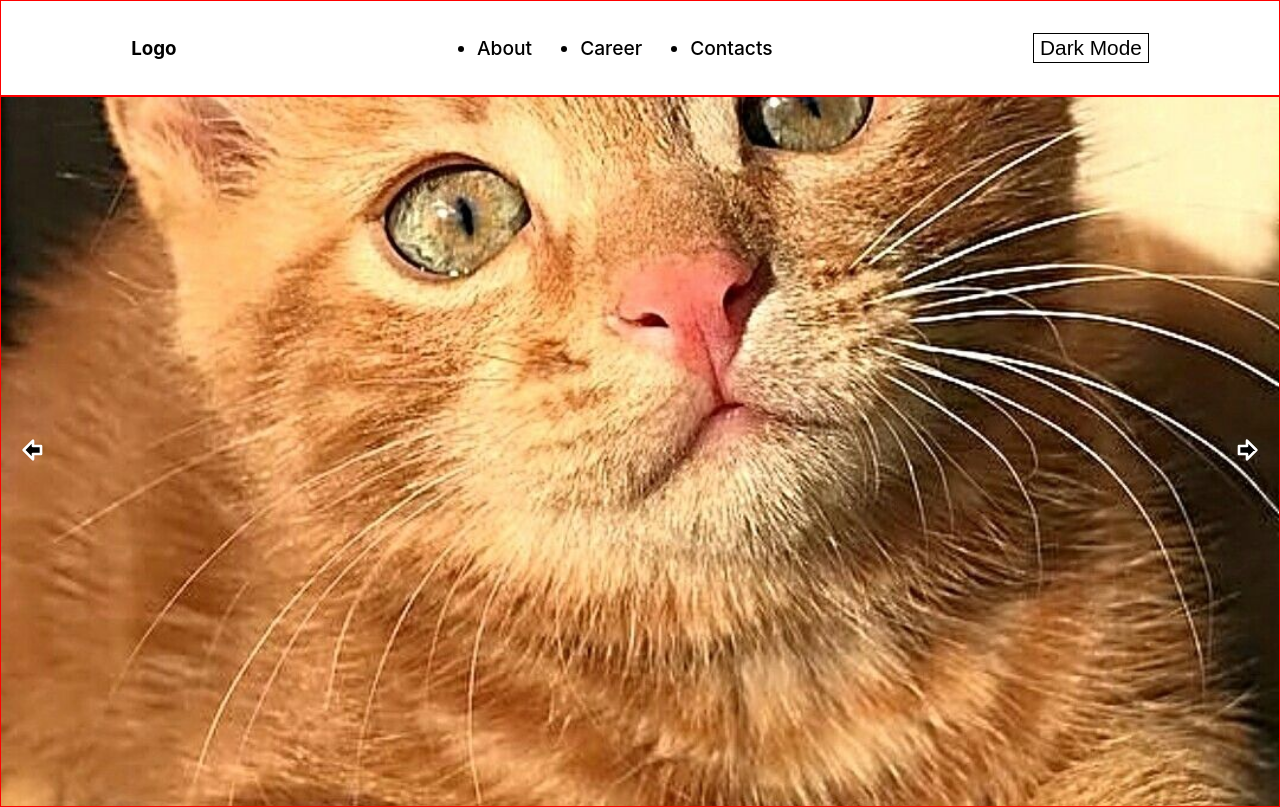
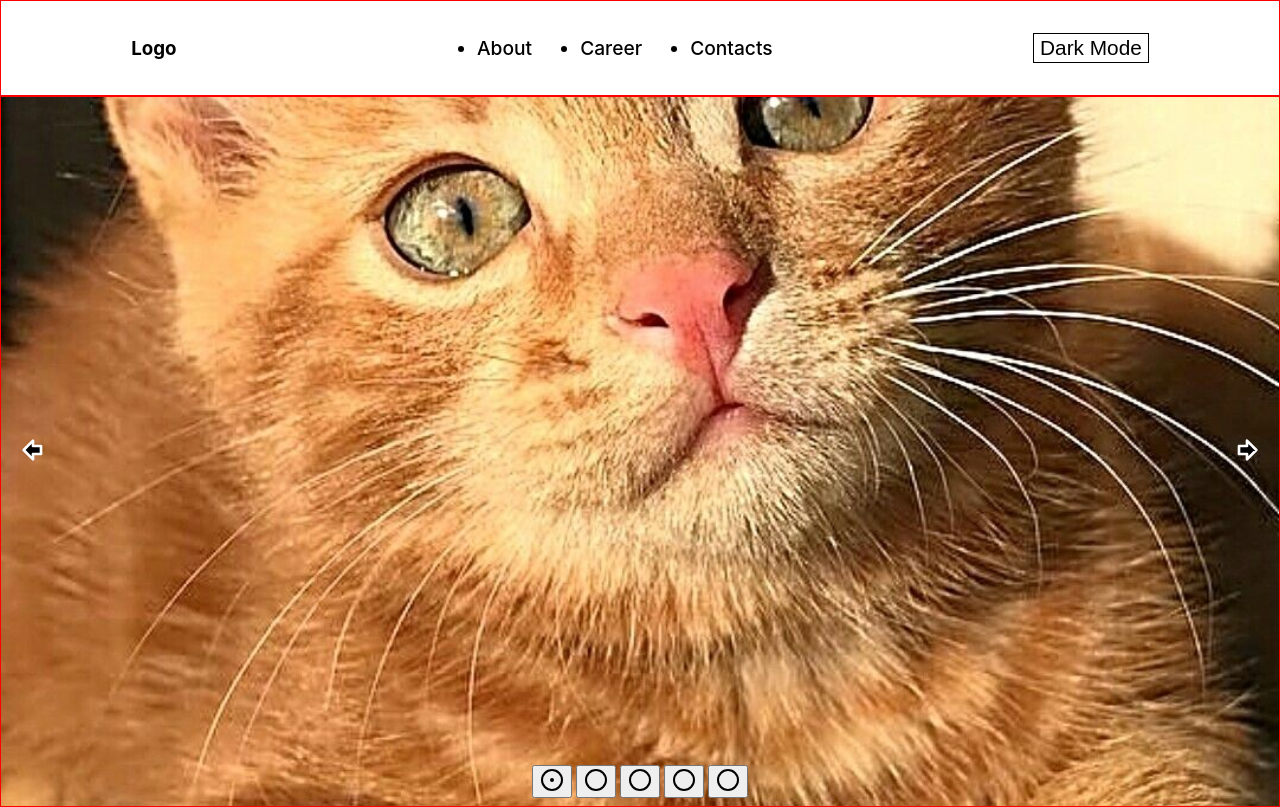
Before and after one commit to antasticAntman/Sliders-and-Carousel, a React (Create React App) app: page / in a window 1280 px wide. Built offline with nearby package versions, Linux system fonts and the light colour scheme.

Commit message:
I have added the animation and a button to specifically pick which cat photo you would want!

```diff
--- a/src/components/imagesSlider.jsx
+++ b/src/components/imagesSlider.jsx
@@ -1,5 +1,5 @@
 import { useState } from "react";
-import {ArrowBigLeft, ArrowBigRight} from 'lucide-react'
+import {ArrowBigLeft, ArrowBigRight, Circle, CircleDot} from 'lucide-react'
 
 
 export default function ImagesSlider(props){
@@ -51,6 +51,22 @@ export default function ImagesSlider(props){
             style={{right:0}}>
                 <ArrowBigRight/>
             </button>
+
+            <div style=
+                {{
+                    position:'absolute',
+                    bottom:'.5rem',
+                    left:'50%',
+                    translate:'-50%',
+                    display:'flex',
+                    gap:'.25rem'
+
+                }}>
+                {props.catIMAGES.map( (_ , index) => (
+                    <button className="img-slider-dot-btn" onClick={() => setImageIndex(index)}>{index === imageIndex ? <CircleDot/> : <Circle/>}</button>
+                ))}
+            </div>
+
         </div>
     )
 }
--- a/src/index.css
+++ b/src/index.css
@@ -83,6 +83,10 @@ li{
   transition: background-color 100ms ease-in-out;
 }
 
+.img-slider-btn:hover > * {
+  animation: squish 200ms ease-in-out;
+}
+
 .img-slider-btn > * {
   stroke:white;
   fill:black;
@@ -93,3 +97,9 @@ li{
 .img-slider-btn:hover {
   background-color: rgb(0,0,0,0.3);
 }
+
+@keyframes squish {
+  50%{
+    scale: 1.4 0.6;
+  }
+}
```
